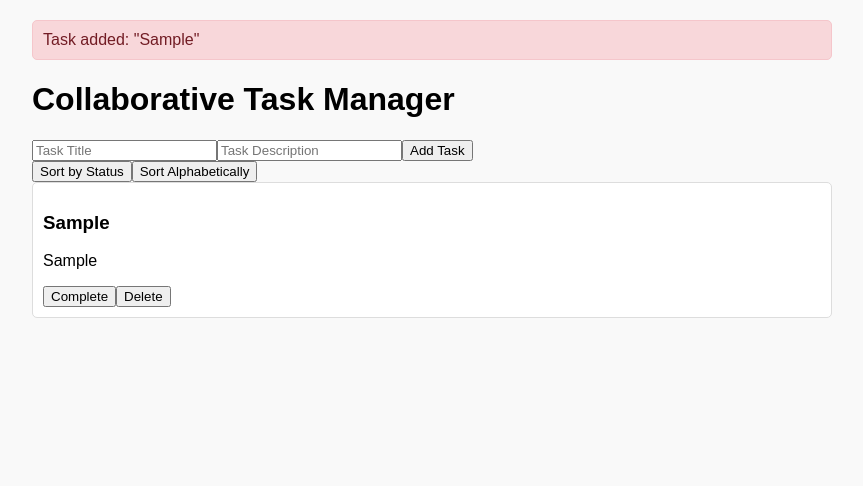
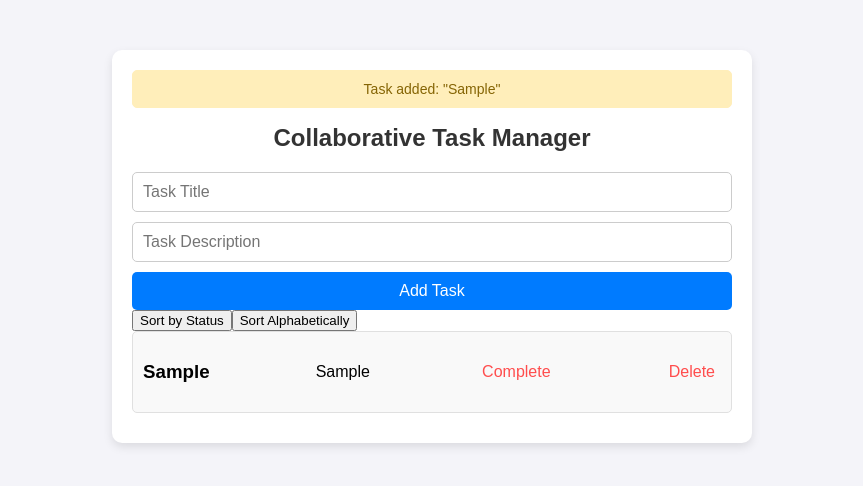
Before and after one commit to LotiD/Tasks-Manager, a React (Create React App) app in the folder task-manager/: page / in a window 1280 px wide. Both pictures are taken after typing "Sample", "Sample" into the empty fields and a click on the button "Add Task". Shown: the top 486 px of the page, without its empty margins (208-1071 px from the left). Built offline with nearby package versions, Linux system fonts and the light colour scheme.

Commit message:
style.css en moidification

```diff
--- a/task-manager/package.json
+++ b/task-manager/package.json
@@ -8,7 +8,7 @@
     "@testing-library/user-event": "^13.5.0",
     "react": "^18.3.1",
     "react-dom": "^18.3.1",
-    "react-scripts": "5.0.1",
+    "react-scripts": "^5.0.1",
     "web-vitals": "^2.1.4"
   },
   "scripts": {
--- a/task-manager/src/components/TaskList.js
+++ b/task-manager/src/components/TaskList.js
@@ -12,7 +12,7 @@ const TaskList = ({ tasks, onDelete, onToggle }) => {
 
   return (
     <div>
-      <div>
+      <div className="sortButton">
         <button onClick={() => setSortMethod("status")}>Sort by Status</button>
         <button onClick={() => setSortMethod("alpha")}>Sort Alphabetically</button>
       </div>
--- a/task-manager/src/styles.css
+++ b/task-manager/src/styles.css
@@ -1,36 +1,105 @@
-/* styles.css */
-
 body {
   font-family: Arial, sans-serif;
+  background-color: #f4f4f9;
   margin: 0;
   padding: 0;
-    background-color: #f9f9f9;
 }
 
 .app {
-    max-width: 800px;
-    margin: 0 auto;
+  max-width: 600px;
+  margin: 50px auto;
+  background-color: #ffffff;
   padding: 20px;
+  border-radius: 10px;
+  box-shadow: 0 4px 10px rgba(0, 0, 0, 0.1);
+}
+
+/* Title */
+.app h1 {
+  text-align: center;
+  color: #333333;
+  font-size: 24px;
+  margin-bottom: 20px;
+}
+
+form {
+  display: flex;
+  flex-direction: column;
+  gap: 10px;
+}
+
+form input {
+  padding: 10px;
+  border: 1px solid #ccc;
+  border-radius: 5px;
+  font-size: 16px;
+}
+
+form input:focus {
+  outline: none;
+  border-color: #007bff;
+  box-shadow: 0 0 5px rgba(0, 123, 255, 0.5);
+}
+
+form button {
+  background-color: #007bff;
+  color: white;
+  border: none;
+  border-radius: 5px;
+  padding: 10px;
+  font-size: 16px;
+  cursor: pointer;
+  transition: background-color 0.3s;
+}
+
+form button:hover {
+  background-color: #0056b3;
+}
+
+.task-list {
+  margin-top: 20px;
 }
 
 .task-item {
-    border: 1px solid #ddd;
-    background: #fff;
+  display: flex;
+  justify-content: space-between;
+  align-items: center;
+  background-color: #f9f9f9;
+  border: 1px solid #e0e0e0;
   padding: 10px;
+  border-radius: 5px;
   margin-bottom: 10px;
-    border-radius: 5px;
-    transition: background 0.3s;
+  transition: background-color 0.3s;
+}
+
+.task-item:hover {
+  background-color: #f1f1f1;
 }
 
 .task-item.completed {
-    background-color: #d4edda;
+  text-decoration: line-through;
+  color: #999999;
+}
+
+.task-item button {
+  background-color: transparent;
+  border: none;
+  color: #ff4d4d;
+  font-size: 16px;
+  cursor: pointer;
+}
+
+.task-item button:hover {
+  color: #cc0000;
 }
 
 .notification {
-    background-color: #f8d7da;
-    color: #721c24;
-    border: 1px solid #f5c6cb;
+  background-color: #ffeeba;
+  color: #856404;
   padding: 10px;
-    margin-bottom: 20px;
+  border: 1px solid #ffeeba;
   border-radius: 5px;
+  margin-bottom: 15px;
+  text-align: center;
+  font-size: 14px;
 }
```
Also changed, not shown: 1 other file (tests, documents, lock files or other folders). Lines whose indentation alone changed are shown as unchanged.
